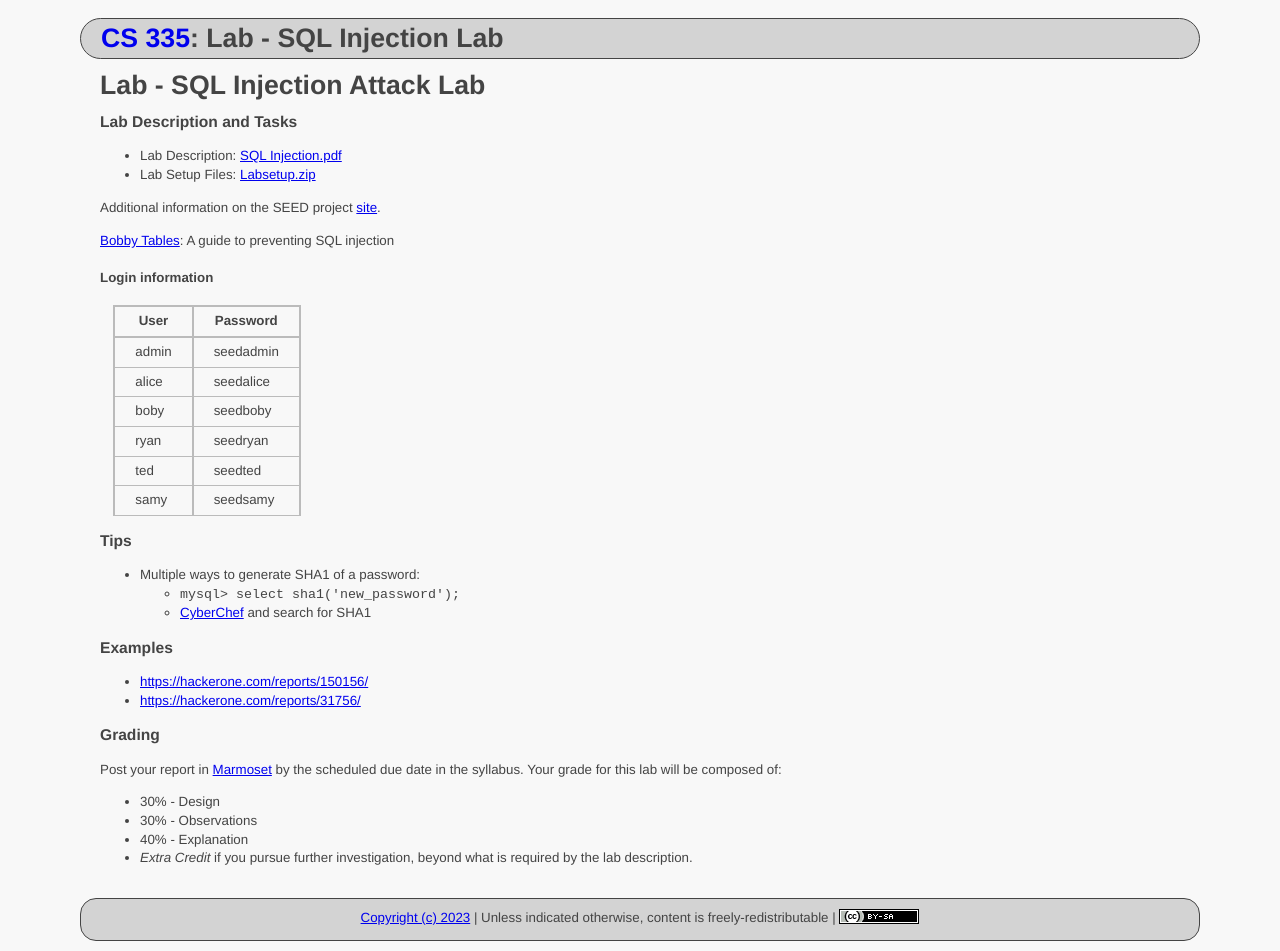
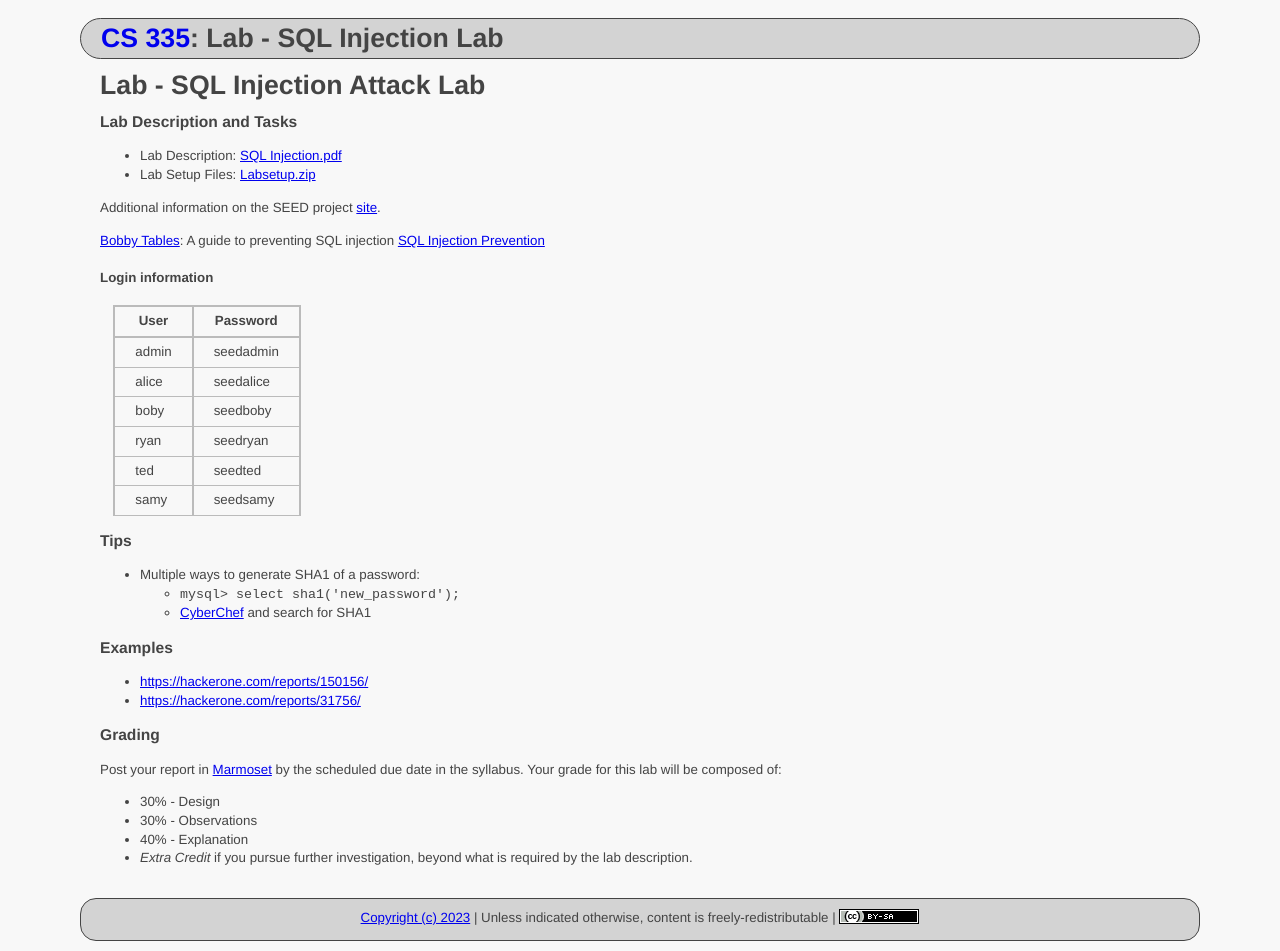
Before and after one commit to ycpcs/cs335-spring2023, a Jekyll site: the page built from labs/sql_attack.md, in a window 1280 px wide. Built offline with Jekyll 4.4.1, drawn with Linux system fonts in a browser that asks for light colours.

Commit message:
SQL Injection Prevention

```diff
--- a/labs/sql_attack.md
+++ b/labs/sql_attack.md
@@ -14,6 +14,7 @@ title: Lab - SQL Injection Lab
 Additional information on the SEED project [site](https://seedsecuritylabs.org/Labs_20.04/Web/Web_SQL_Injection/).
 
 [Bobby Tables](https://bobby-tables.com/): A guide to preventing SQL injection
+[SQL Injection Prevention](https://cheatsheetseries.owasp.org/cheatsheets/SQL_Injection_Prevention_Cheat_Sheet.html)
 
 #### Login information
 
```
